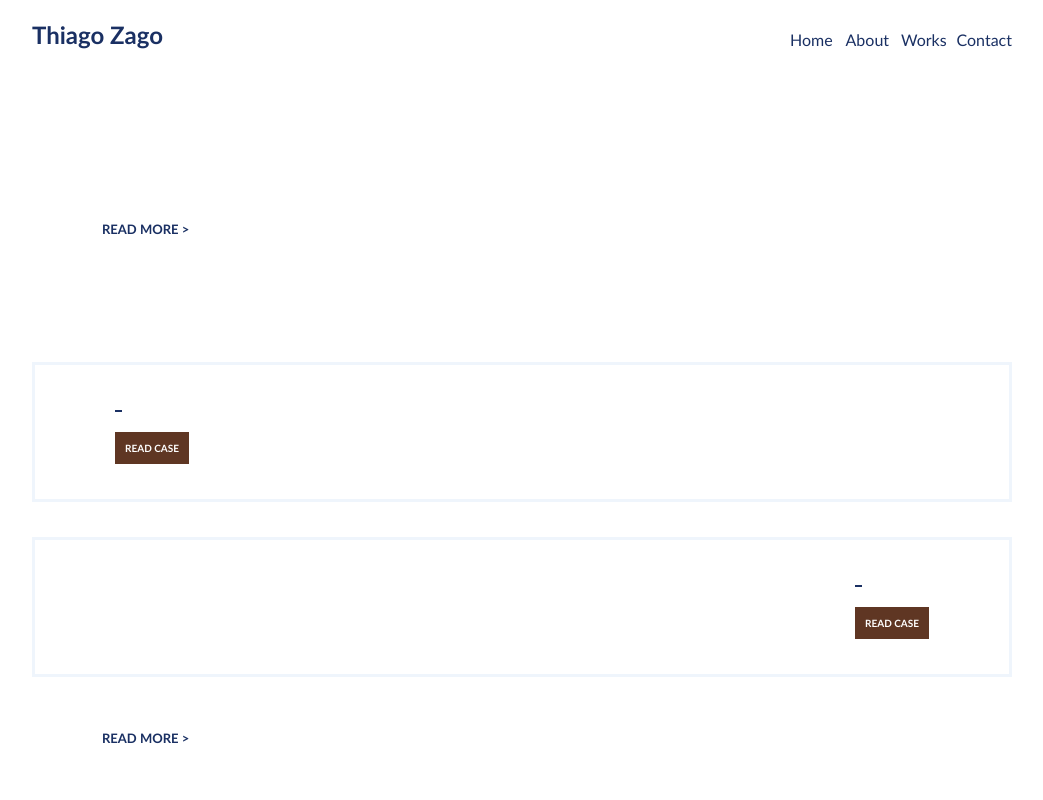
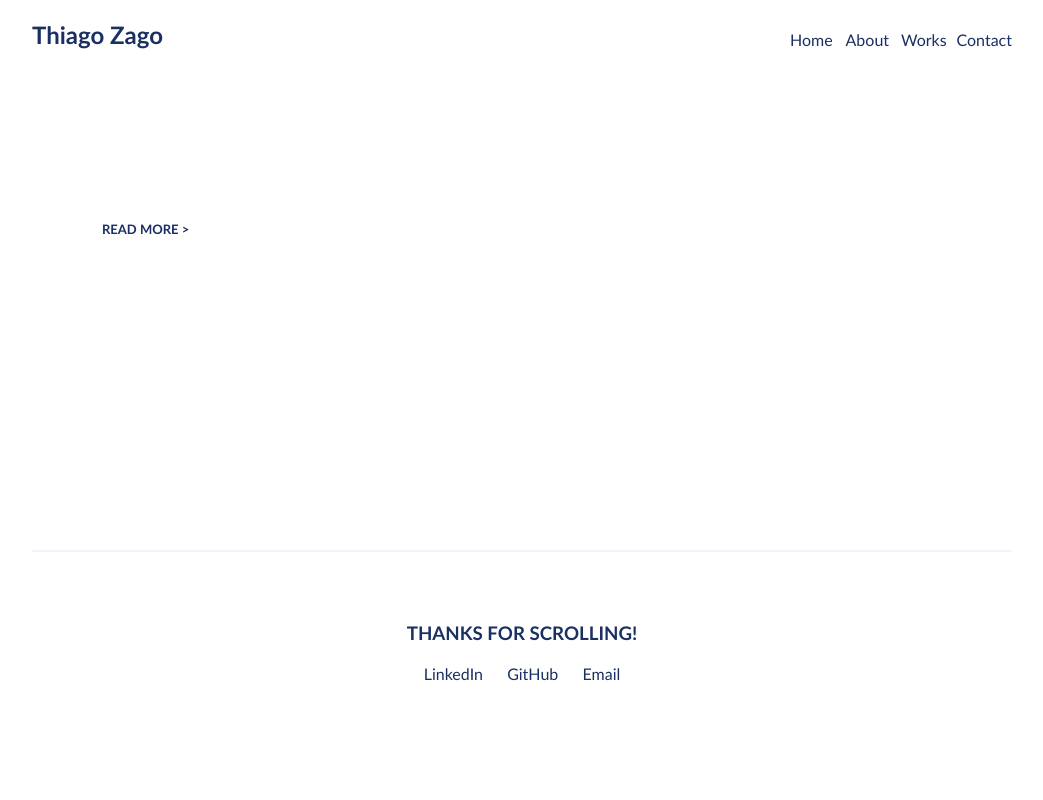
Before and after one commit to ThiagoZago/angular-blog, an Angular app: page / in a window 1280 px wide. Shown: the top 800 px of the page, without its empty margins (118-1161 px from the left). Built offline with nearby package versions, Linux system fonts and the light colour scheme.

Commit message:
updates of life cycle components

```diff
--- a/src/app/components/history-img/history-img.component.ts
+++ b/src/app/components/history-img/history-img.component.ts
@@ -1,4 +1,5 @@
 import { Component, Input, OnInit } from '@angular/core';
+
 
 @Component({
   selector: 'app-history-img',
@@ -6,6 +7,7 @@ import { Component, Input, OnInit } from '@angular/core';
   styleUrls: ['./history-img.component.css']
 })
 export class HistoryImgComponent implements OnInit {
+
 
   @Input()
   cardImageOne:string=""
--- a/src/app/pages/home/home.component.html
+++ b/src/app/pages/home/home.component.html
@@ -29,7 +29,7 @@
         </app-short-content>
     </div>
 
-    <div class="read-case-left-card">
+    <div class="read-case-left-card" *ngIf=isAliveReadCaseLeft>
         <app-read-case-left-card
             cardTitle=""
             cardImage=""
@@ -38,7 +38,7 @@
         </app-read-case-left-card>
     </div>
 
-    <div class="read-case-right-card">
+    <div class="read-case-right-card" *ngIf=isAliveReadCaseRight>
         <app-read-case-right-card
             cardTitle=""
             cardImage=""
@@ -47,7 +47,7 @@
         </app-read-case-right-card>
     </div>
 
-    <div class="read-more-card">
+    <div class="read-more-card" *ngIf="isAliveReadMore">
         <app-read-more-card
             cardTitle=""
             cardDescription=""
--- a/src/app/pages/home/home.component.ts
+++ b/src/app/pages/home/home.component.ts
@@ -7,6 +7,10 @@ import { Component, OnInit } from '@angular/core';
 })
 export class HomeComponent implements OnInit {
 
+  isAliveReadCaseLeft:boolean=false;
+  isAliveReadCaseRight:boolean=false;
+  isAliveReadMore:boolean=false;
+
   constructor() { }
 
   ngOnInit(): void {
```
